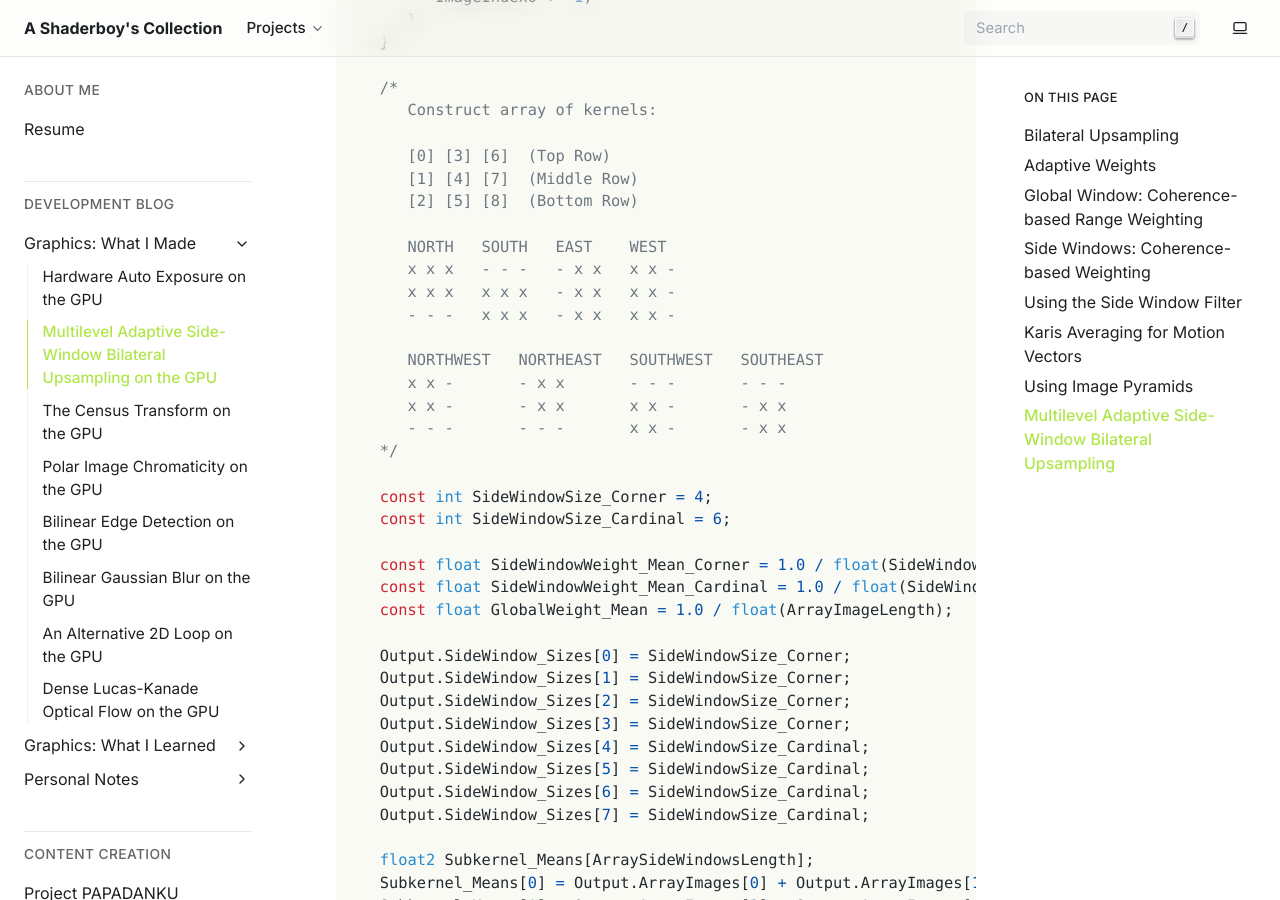
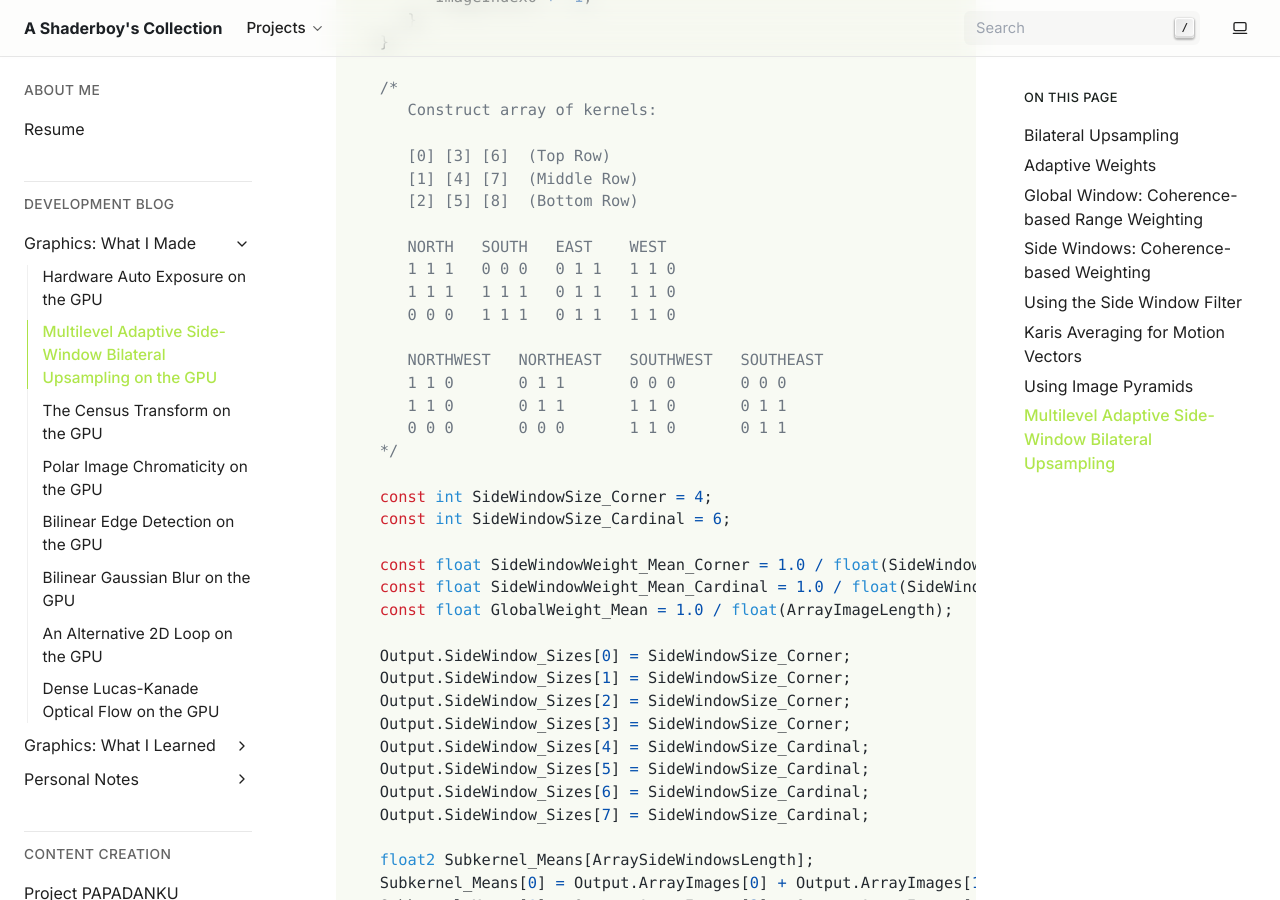
Before and after one commit to papadanku/papadanku.github.io, a Sphinx documentation site: the page built from doc/blog/made/bilateral.rst, in a window 1280 px wide and 900 px high, scrolled down 7676 px. Built offline with Sphinx 7.4.7, drawn with Linux system fonts in a browser that asks for light colours; some of the changed text lies outside the part shown.

Commit message:
Refactor commends and some code in bilateral and lucaskanade

```diff
--- a/doc/blog/made/bilateral.rst
+++ b/doc/blog/made/bilateral.rst
@@ -249,14 +249,14 @@ The updated implementation incorporates covariance-based coherence weighting for
          [2] [5] [8]  (Bottom Row)
 
          NORTH   SOUTH   EAST    WEST
-         x x x   - - -   - x x   x x -
-         x x x   x x x   - x x   x x -
-         - - -   x x x   - x x   x x -
+         1 1 1   0 0 0   0 1 1   1 1 0
+         1 1 1   1 1 1   0 1 1   1 1 0
+         0 0 0   1 1 1   0 1 1   1 1 0
 
          NORTHWEST   NORTHEAST   SOUTHWEST   SOUTHEAST
-         x x -       - x x       - - -       - - -
-         x x -       - x x       x x -       - x x
-         - - -       - - -       x x -       - x x
+         1 1 0       0 1 1       0 0 0       0 0 0
+         1 1 0       0 1 1       1 1 0       0 1 1
+         0 0 0       0 0 0       1 1 0       0 1 1
       */
 
       const int SideWindowSize_Corner = 4;
@@ -388,14 +388,14 @@ The updated implementation incorporates covariance-based coherence weighting for
          [2] [5] [8]  (Bottom Row)
 
          NORTH   SOUTH   EAST    WEST
-         x x x   - - -   - x x   x x -
-         x x x   x x x   - x x   x x -
-         - - -   x x x   - x x   x x -
+         1 1 1   0 0 0   0 1 1   1 1 0
+         1 1 1   1 1 1   0 1 1   1 1 0
+         0 0 0   1 1 1   0 1 1   1 1 0
 
          NORTHWEST   NORTHEAST   SOUTHWEST   SOUTHEAST
-         x x -       - x x       - - -       - - -
-         x x -       - x x       x x -       - x x
-         - - -       - - -       x x -       - x x
+         1 1 0       0 1 1       0 0 0       0 0 0
+         1 1 0       0 1 1       1 1 0       0 1 1
+         0 0 0       0 0 0       1 1 0       0 1 1
       */
 
       // Initialize our side windows
```
Also changed, not shown: doc/blog/made/lucaskanade.rst (+11 -6 lines).
